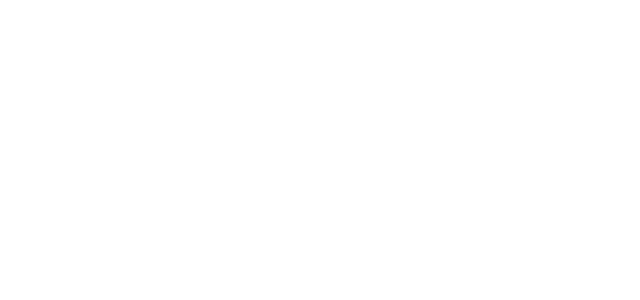
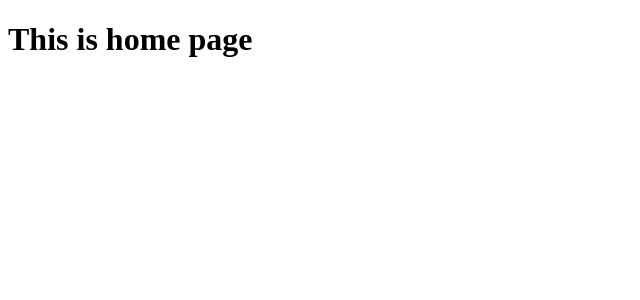
Before and after one commit to sachidumaleesha/RentMate, a React (Create React App) app in the folder frontend/: page / in a window 1280 px wide. Shown: the top 300 px of the page, without its empty margins (0-640 px from the left). Built offline with nearby package versions, Linux system fonts and the light colour scheme.

Commit message:
Setup Router React Dom

```diff
--- a/frontend/package.json
+++ b/frontend/package.json
@@ -8,6 +8,8 @@
     "@testing-library/user-event": "^13.5.0",
     "react": "^18.2.0",
     "react-dom": "^18.2.0",
+    "react-router": "^6.9.0",
+    "react-router-dom": "^6.9.0",
     "react-scripts": "5.0.1",
     "web-vitals": "^2.1.4"
   },
--- a/frontend/public/index.html
+++ b/frontend/public/index.html
@@ -24,7 +24,7 @@
       work correctly both with client-side routing and a non-root public URL.
       Learn how to configure a non-root public URL by running `npm run build`.
     -->
-    <title>React App</title>
+    <title>RentMate</title>
   </head>
   <body>
     <noscript>You need to enable JavaScript to run this app.</noscript>
--- a/frontend/src/App.js
+++ b/frontend/src/App.js
@@ -1,10 +1,12 @@
+import React from "react";
+import { Routes, Route} from "react-router-dom";
+import Home from "./pages/Home/Home";
+
 function App() {
   return (
-    <div className="App">
-      <header className="App-header">
-
-      </header>
-    </div>
+      <Routes>
+        <Route path="/" element={<Home/>} />
+      </Routes>
   );
 }
 
--- a/frontend/src/index.js
+++ b/frontend/src/index.js
@@ -1,11 +1,15 @@
 import React from 'react';
 import ReactDOM from 'react-dom/client';
 import App from './App';
+import {BrowserRouter} from "react-router-dom"
 
 const root = ReactDOM.createRoot(document.getElementById('root'));
 root.render(
   <React.StrictMode>
-    <App />
+    <BrowserRouter>
+      <App />
+    </BrowserRouter>
+
   </React.StrictMode>
 );
 
--- /dev/null
+++ b/frontend/src/pages/Home/Home.jsx
@@ -0,0 +1,9 @@
+import React from 'react'
+
+const Home = () => {
+  return (
+    <h1>This is home page</h1>
+  )
+}
+
+export default Home
```
Also changed, not shown: 1 other file (tests, documents, lock files or other folders).
